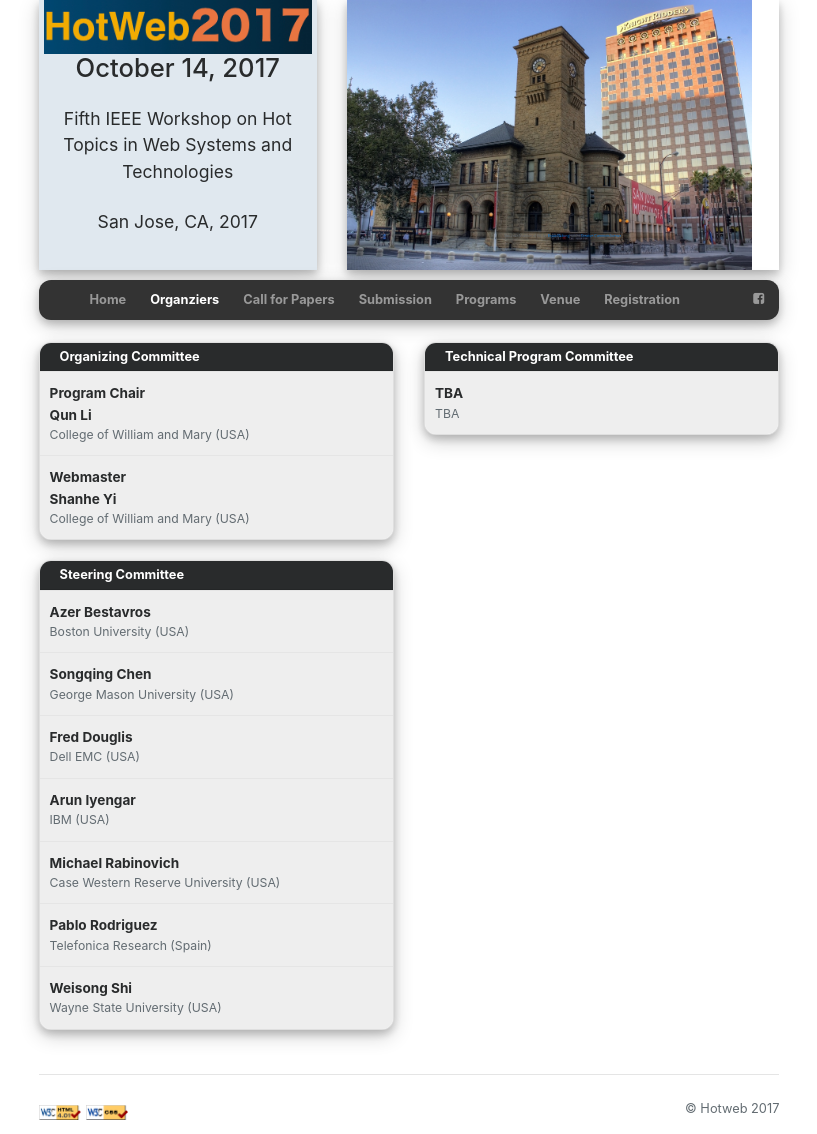
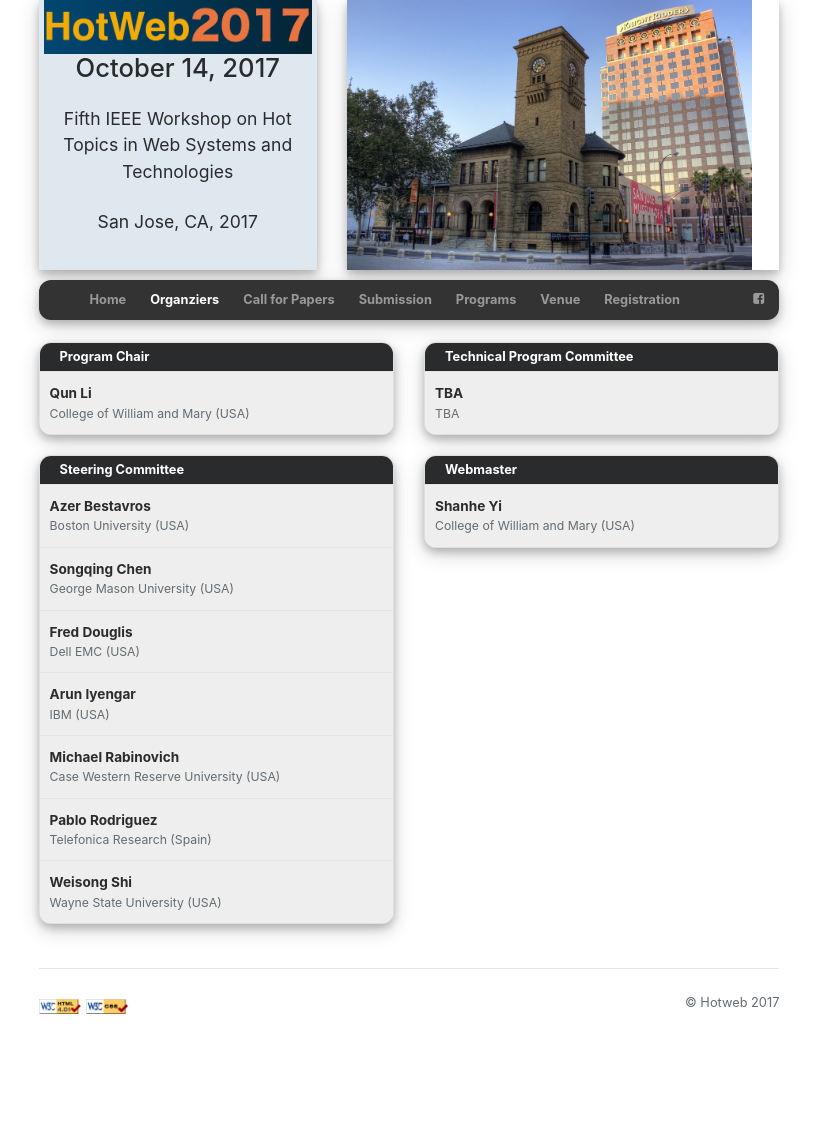
Before and after one commit to hotweb2017/hotweb2017.github.io, a Jekyll site: the page built from organization.html, in a window 1280 px wide. Shown: the whole page, without its empty margins (231-1048 px from the left). Built offline with Jekyll 4.4.1, drawn with Linux system fonts in a browser that asks for light colours; nearby versions of some CDN libraries; after the commit the page ends 1028 px from its top, so only the background shows below that.

Commit message:
better organizer presentation

```diff
--- a/_includes/card-important-dates.html
+++ b/_includes/card-important-dates.html
@@ -13,7 +13,7 @@
                             {% endif %}
                                 <p><strong>{{ deadline.text }}:</strong>
                                 {% if deadline.timezone %}
-                                {{ deadline.date | date: "%B %e, %Y." }}({{ deadline.timezone }})
+                                {{ deadline.date | date: "%B %e, %Y." }} ({{ deadline.timezone }})
                                 {% else %}
                                 {{ deadline.date | date: "%B %e, %Y." }}
                                 {% endif %}</p>
--- a/organization.html
+++ b/organization.html
@@ -6,13 +6,12 @@
     <div class="row">
 
         <div class="col-xs-12 col-sm-12 col-md-6 col-lg-6 col-xl-6">
-            <!--######### Organizing ##########-->
+            <!--######### Program Chair ##########-->
             <div class="card">
-                <div class="card-header text-white bg-inverse"><strong>Organizing Committee</strong></div>
-                {% if site.data.conference.organizing_committees %}
-                {% for committee in site.data.conference.organizing_committees %}
+                <div class="card-header text-white bg-inverse"><strong>Program Chair</strong></div>
+                {% if site.data.conference.program_chair %}
+                {% for committee in site.data.conference.program_chair %}
                  <div class="card-block bg-faded committee">
-                    <p class="card-title"><strong>{{ committee.role }}</strong></p>
                     <p><a href="{{ committee.homepage }}"><strong>{{ committee.name }}</strong></a><p>
                     <p class="card-subtitle text-muted" style="font-size: 90%;">{{ committee.org }}</p>
                 </div>
@@ -63,6 +62,24 @@
                 </div>
                 {% endif %}
             </div>
+            <!--######### webmaster ##########-->
+            <div class="card">
+                <div class="card-header text-white bg-inverse"><strong>Webmaster</strong></div>
+                {% if site.data.conference.webmaster %}
+                {% for committee in site.data.conference.webmaster %}
+                 <div class="card-block bg-faded committee">
+                    <p><a href="{{ committee.homepage }}"><strong>{{ committee.name }}</strong></a><p>
+                    <p class="card-subtitle text-muted" style="font-size: 90%;">{{ committee.org }}</p>
+                </div>
+                {% endfor %}
+                {% else %}
+                <div class="card-block bg-faded committee">
+                    <p><strong>TBA</strong><p>
+                    <p class="card-subtitle text-muted" style="font-size: 90%;">TBA</p>
+                </div>
+                {% endif %}
+            </div>
             <!--####################################-->
         </div>
+
     </div>
```
Also changed, not shown: _data/conference.yml (+6 -7 lines).
